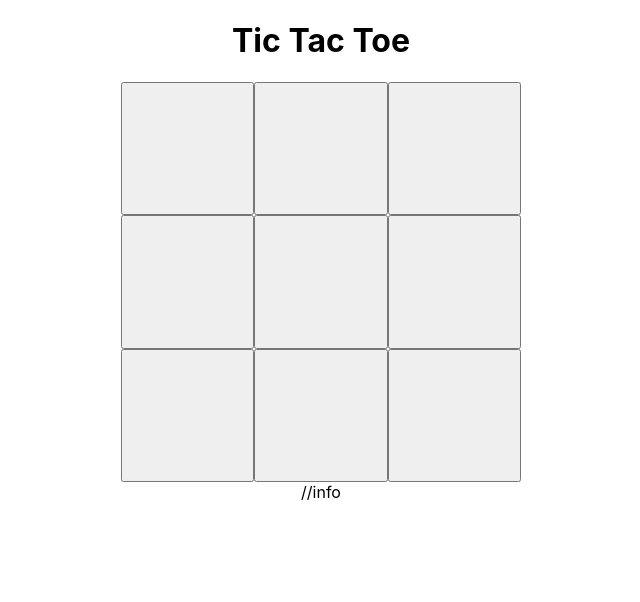
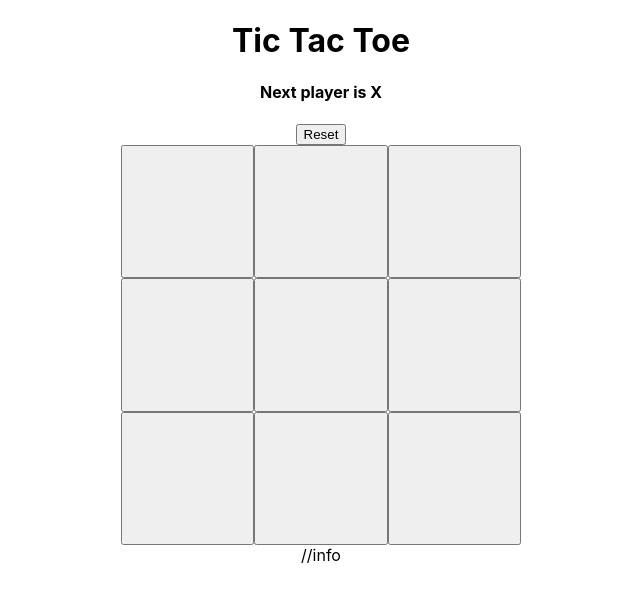
Before and after one commit to jugeshraghav/frontendProjects, a React (Create React App) app: page / in a window 1280 px wide. Shown: the top 602 px of the page, without its empty margins (319-959 px from the left). Built offline with nearby package versions, Linux system fonts and the light colour scheme.

Commit message:
basic tic tac toe completed

```diff
--- a/src/Projects/TicTacToe/Game.js
+++ b/src/Projects/TicTacToe/Game.js
@@ -8,7 +8,7 @@ export const Game = () => {
   ///mark X or O on click - function
   const handleClick = (index) => {
     //early return if there exists a winner or if the cell already contains X or O
-    if (squares[index]) return;
+    if (squares[index] || winner(squares)) return;
 
     //updating the squares array
     const squaresCopy = [...squares];
@@ -20,9 +20,54 @@ export const Game = () => {
     setSquares(squaresCopy);
     setIsXnext(!isXnext);
   };
+  //Winner
+  const winnig_patterns = [
+    [0, 1, 2],
+    [3, 4, 5],
+    [6, 7, 8],
+    [0, 3, 6],
+    [1, 4, 7],
+    [2, 5, 8],
+    [0, 4, 8],
+    [2, 4, 6],
+  ];
+  const winner = (squares) => {
+    let statement = "";
+    winnig_patterns.forEach((ele) => {
+      const [a, b, c] = ele;
+
+      if (
+        squares[a] &&
+        squares[a] === squares[b] &&
+        squares[a] === squares[c]
+      ) {
+        statement = `The Winner is ${squares[a]}`;
+      }
+    });
+
+    return statement;
+  };
+  //reset handler
+  const resetHandler = () => {
+    setSquares(new Array(9).fill(null));
+    setIsXnext(truew);
+  };
+
+  //current status: players turn or winner
+  let current_status = winner(squares)
+    ? winner(squares)
+    : isXnext
+    ? "Next player is X"
+    : "Next player is O";
+
   return (
     <>
       <h1>Tic Tac Toe</h1>
+      <div className="game-header">
+        <h4 className="status">{current_status}</h4>
+        <button onClick={resetHandler}>Reset</button>
+      </div>
+
       <div className="game">
         <div className="game-board">
           {squares.map((_, i) => (
```
